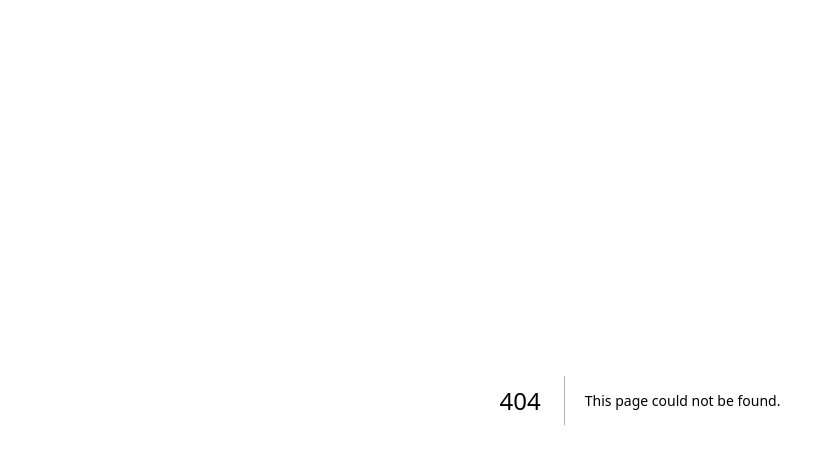
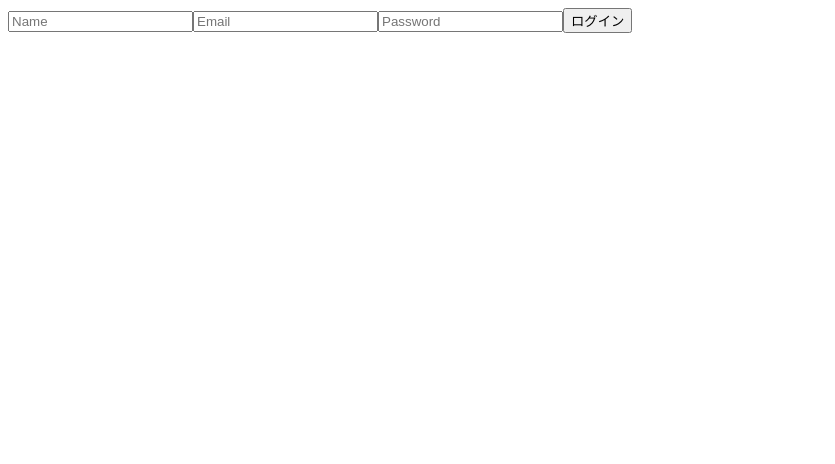
Before and after one commit to Mire0726/Genkiyoho, a Next.js app in the folder frontend/: page /login in a window 1280 px wide. Before the commit this address had no page. Shown: the top 464 px of the page, without its empty margins (0-835 px from the left). Built offline with nearby package versions, Linux system fonts and the light colour scheme.

Commit message:
frontend実装/ログイン

```diff
--- /dev/null
+++ b/frontend/pages/_app.tsx
@@ -0,0 +1,10 @@
+// pages/_app.js または pages/_app.tsx
+import React from 'react';
+import { AppProps } from 'next/app';
+
+function MyApp({ Component, pageProps }: AppProps) {
+  // アプリレベルでの状態やレイアウトをここに配置できます
+  return <Component {...pageProps} />;
+}
+
+export default MyApp;
--- /dev/null
+++ b/frontend/pages/login.tsx
@@ -0,0 +1,52 @@
+import { useState } from 'react';
+import axios from 'axios';
+import { useRouter } from 'next/router';
+
+export default function Login() {
+    const [name, setName] = useState('');
+    const [email, setEmail] = useState('');
+    const [password, setPassword] = useState('');
+    const router = useRouter();
+
+  const handleSubmit = async (e: React.FormEvent<HTMLFormElement>) => { // 型注釈を追加
+    e.preventDefault();
+    try {
+    const { data } = await axios.post('http://localhost:8080/users/me', {
+        email,
+        password
+    });
+      localStorage.setItem('token', data.token); // 認証トークンをローカルストレージに保存
+      router.push('/main'); // メインページにリダイレクト
+    } catch (error) {
+    console.error(error);
+    alert('ログインに失敗しました。');
+    }
+};
+
+return (
+    <form onSubmit={handleSubmit}>
+    <input
+        typeof='name'
+        value={name}
+        onChange={(e) => setName(e.target.value)}
+        placeholder="Name"
+        required
+        />
+    <input
+        type="email"
+        value={email}
+        onChange={(e) => setEmail(e.target.value)}
+        placeholder="Email"
+        required
+    />
+    <input
+        type="password"
+        value={password}
+        onChange={(e) => setPassword(e.target.value)}
+        placeholder="Password"
+        required
+    />
+    <button type="submit">ログイン</button>
+    </form>
+);
+}
--- /dev/null
+++ b/package.json
@@ -0,0 +1,5 @@
+{
+  "dependencies": {
+    "axios": "^1.6.7"
+  }
+}
```
Also changed, not shown: frontend/pages/index.tsx (added, +7 -0 lines), frontend/pages/main.tsx (added, +21 -0 lines), frontend/styles/login.scss (added, +26 -0 lines), frontend/components/LoginForm.tsx (added), frontend/pages/layout.tsx (renamed from frontend/app/layout.tsx), frontend/pages/page.tsx (renamed from frontend/app/page.tsx), frontend/styles/globals.css (renamed from frontend/app/globals.css), 2 other files (tests, documents, lock files or other folders).
